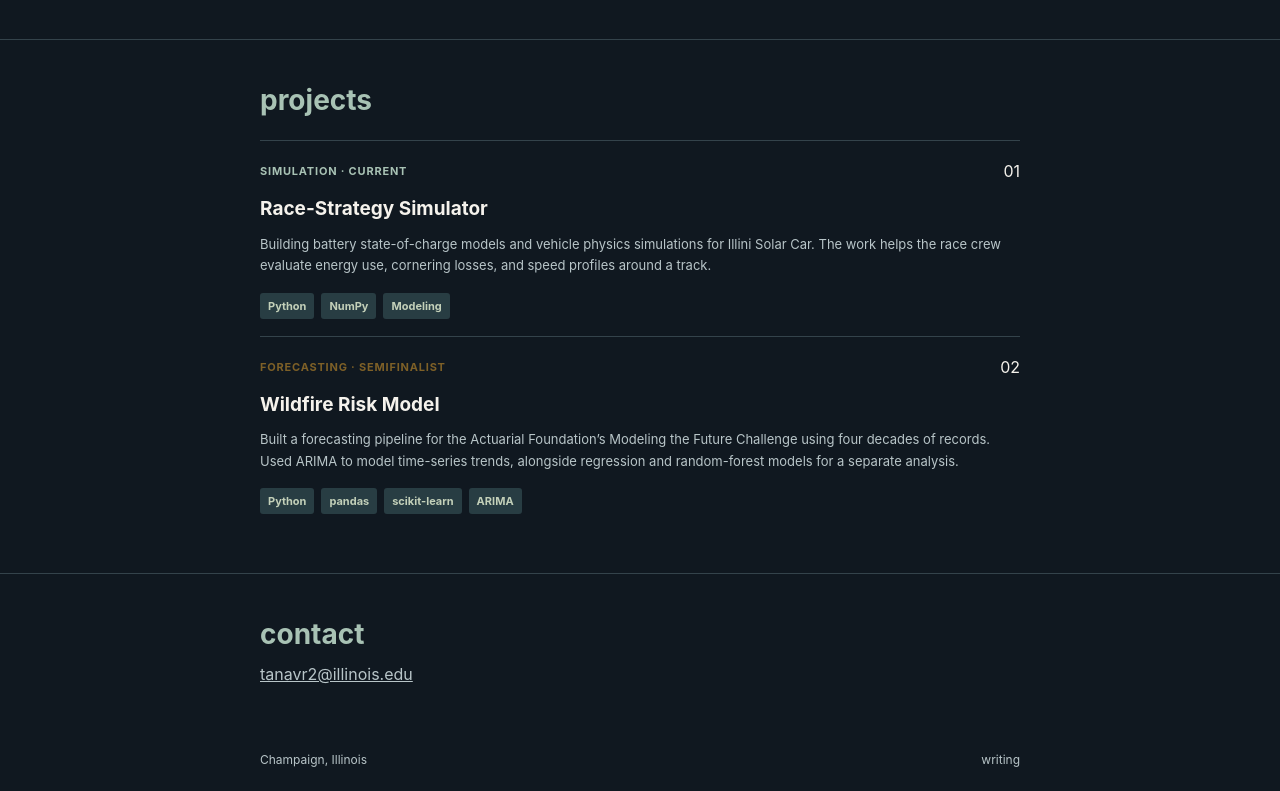
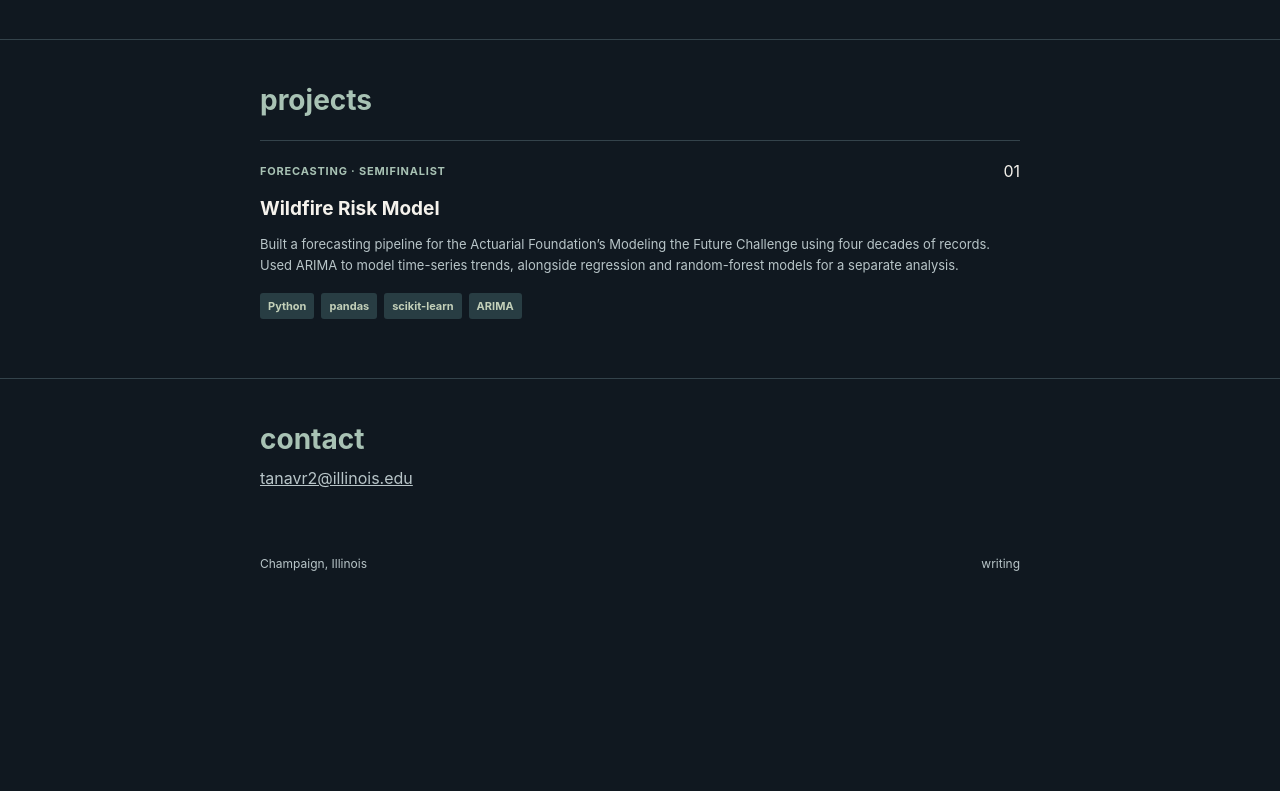
Before and after one commit to travella08/personal-site, a plain HTML site: page index.html in a window 1280 px wide. Shown: the part 2354-3145 px from the top of the page. After the commit the page ends 2949 px from the top, so only its background shows below. Drawn offline with Linux system fonts and the light colour scheme.

Commit message:
modified projects

```diff
--- a/index.html
+++ b/index.html
@@ -155,13 +155,7 @@
         </div>
         <div class="project-list">
           <article class="project">
-            <div class="project-top"><span class="project-type">Simulation · Current</span><span aria-hidden="true">01</span></div>
-            <h3>Race-Strategy Simulator</h3>
-            <p>Building battery state-of-charge models and vehicle physics simulations for Illini Solar Car. The work helps the race crew evaluate energy use, cornering losses, and speed profiles around a track.</p>
-            <div class="tags"><span>Python</span><span>NumPy</span><span>Modeling</span></div>
-          </article>
-          <article class="project">
-            <div class="project-top"><span class="project-type">Forecasting · Semifinalist</span><span aria-hidden="true">02</span></div>
+            <div class="project-top"><span class="project-type">Forecasting · Semifinalist</span><span aria-hidden="true">01</span></div>
             <h3>Wildfire Risk Model</h3>
             <p>Built a forecasting pipeline for the Actuarial Foundation’s Modeling the Future Challenge using four decades of records. Used ARIMA to model time-series trends, alongside regression and random-forest models for a separate analysis.</p>
             <div class="tags"><span>Python</span><span>pandas</span><span>scikit-learn</span><span>ARIMA</span></div>
```
